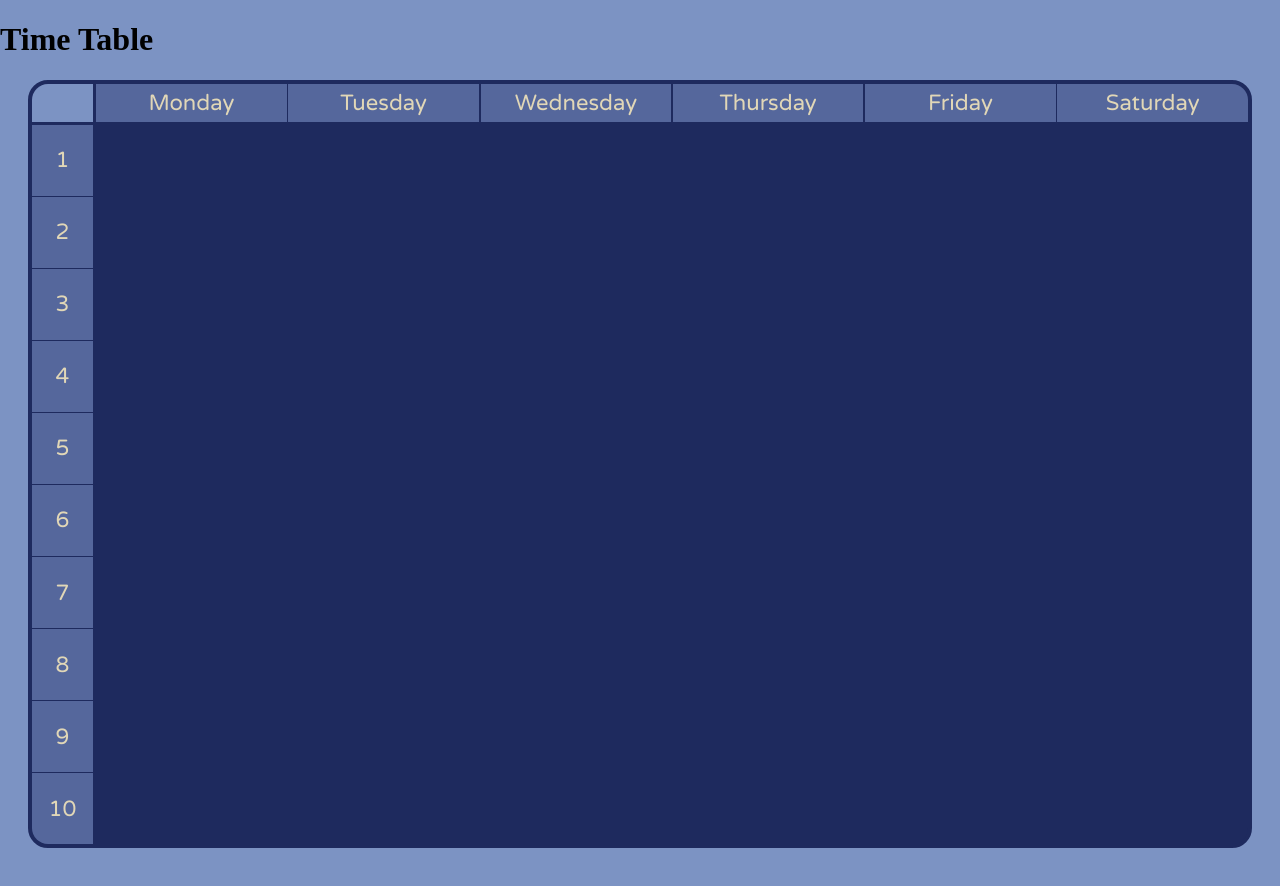
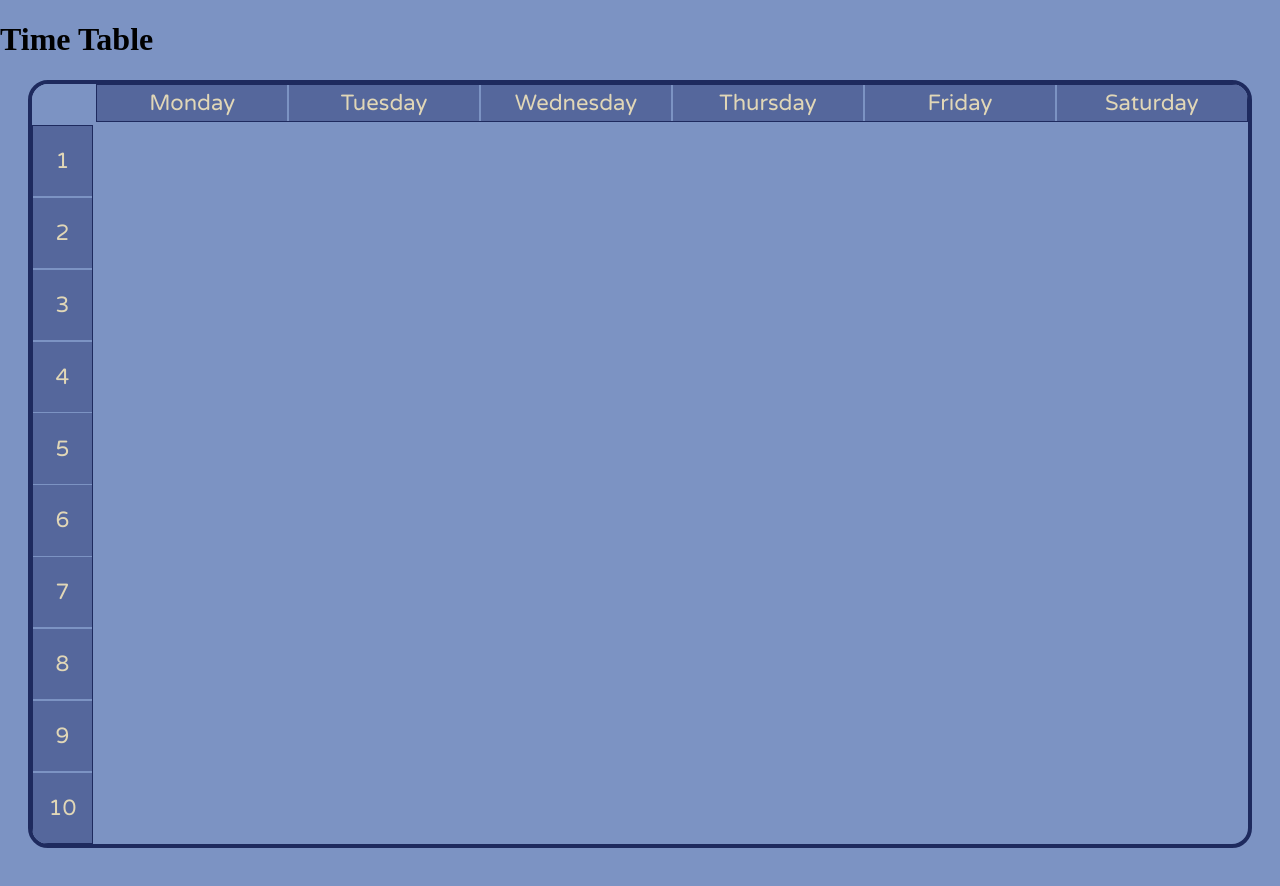
Before and after one commit to ducnhat24/create_timetable, a plain HTML site: page index.html in a window 1280 px wide. Shown: the top 886 px of the page. Drawn offline with Linux system fonts and the light colour scheme.

Commit message:
change the border

```diff
--- a/time_table.css
+++ b/time_table.css
@@ -7,6 +7,7 @@
     --cell-color: #55679C;
     --text-color: #E1D7B7;
     --blank-cell-color: #7C93C3;
+
 }
 
 body {
@@ -34,7 +35,7 @@ body {
     grid-template-columns: 5% 1fr;
     grid-template-rows: 5% 1fr;
     grid-gap: 0.2rem;
-    background-color: var(--border-color);
+    background-color: var(--blank-cell-color);
 
     font-size: 1.38rem;
 }
@@ -59,6 +60,7 @@ body {
     grid-template-columns: repeat(var(--column), 1fr);
     grid-template-rows: 1fr;
     grid-gap: 0.1rem;
+    border : 0.1rem var(--border-color) solid;
 }
 
 .table .period {
@@ -66,6 +68,7 @@ body {
     grid-template-rows: repeat(var(--row), 1fr);
     grid-template-columns: 1fr;
     grid-gap: 0.1rem;
+    border : 0.1rem var(--border-color) solid;
 }
 
 .table .courses {
@@ -85,6 +88,7 @@ body {
 .table > .courses > div {
     box-sizing: border-box;
     padding: 20px;
+
 }
 
 .wrapper {
@@ -92,6 +96,7 @@ body {
     width: 80%;
     padding: 0;
     text-align: center;
+
 }
 
 .course-name {
```
